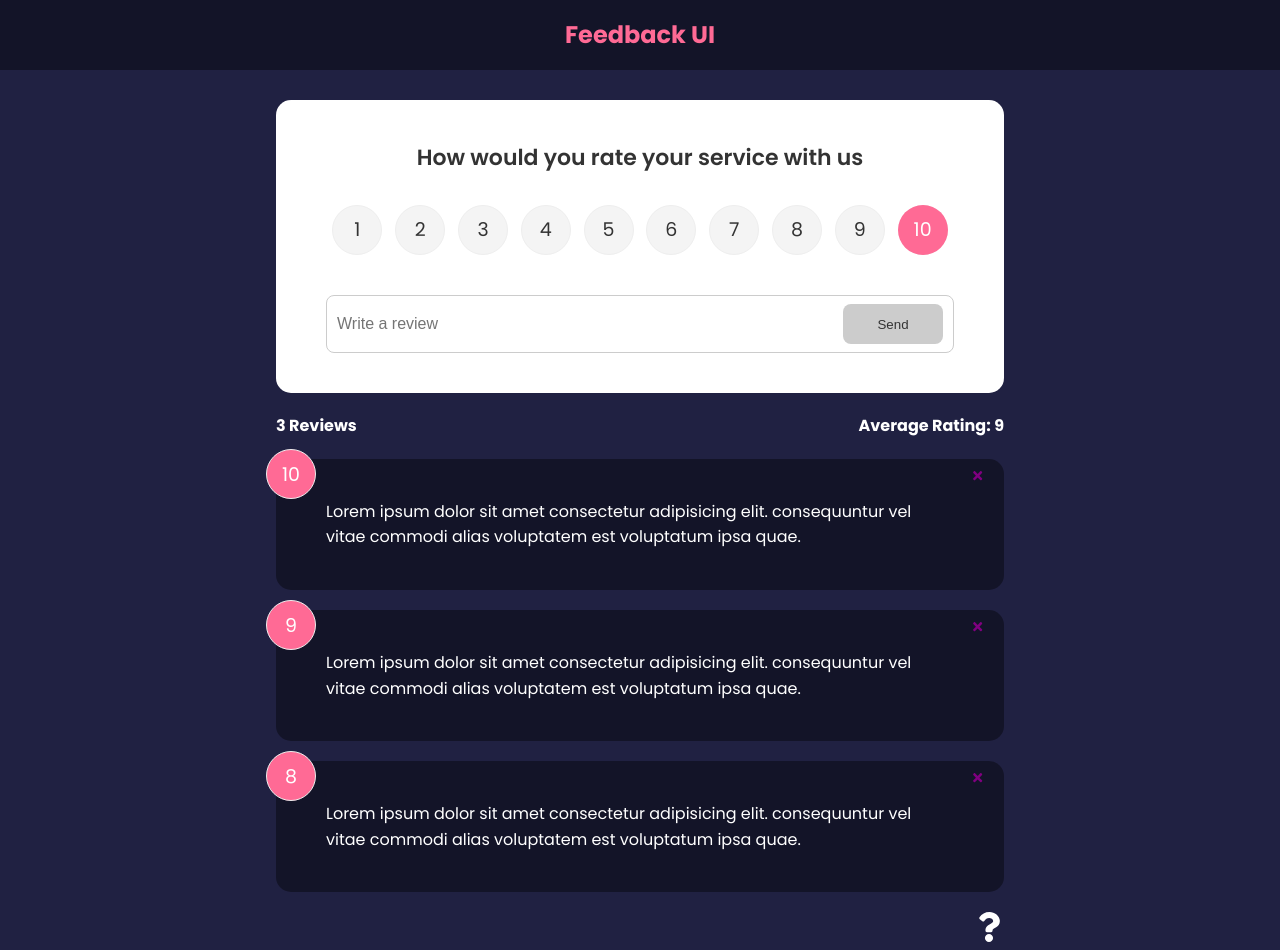
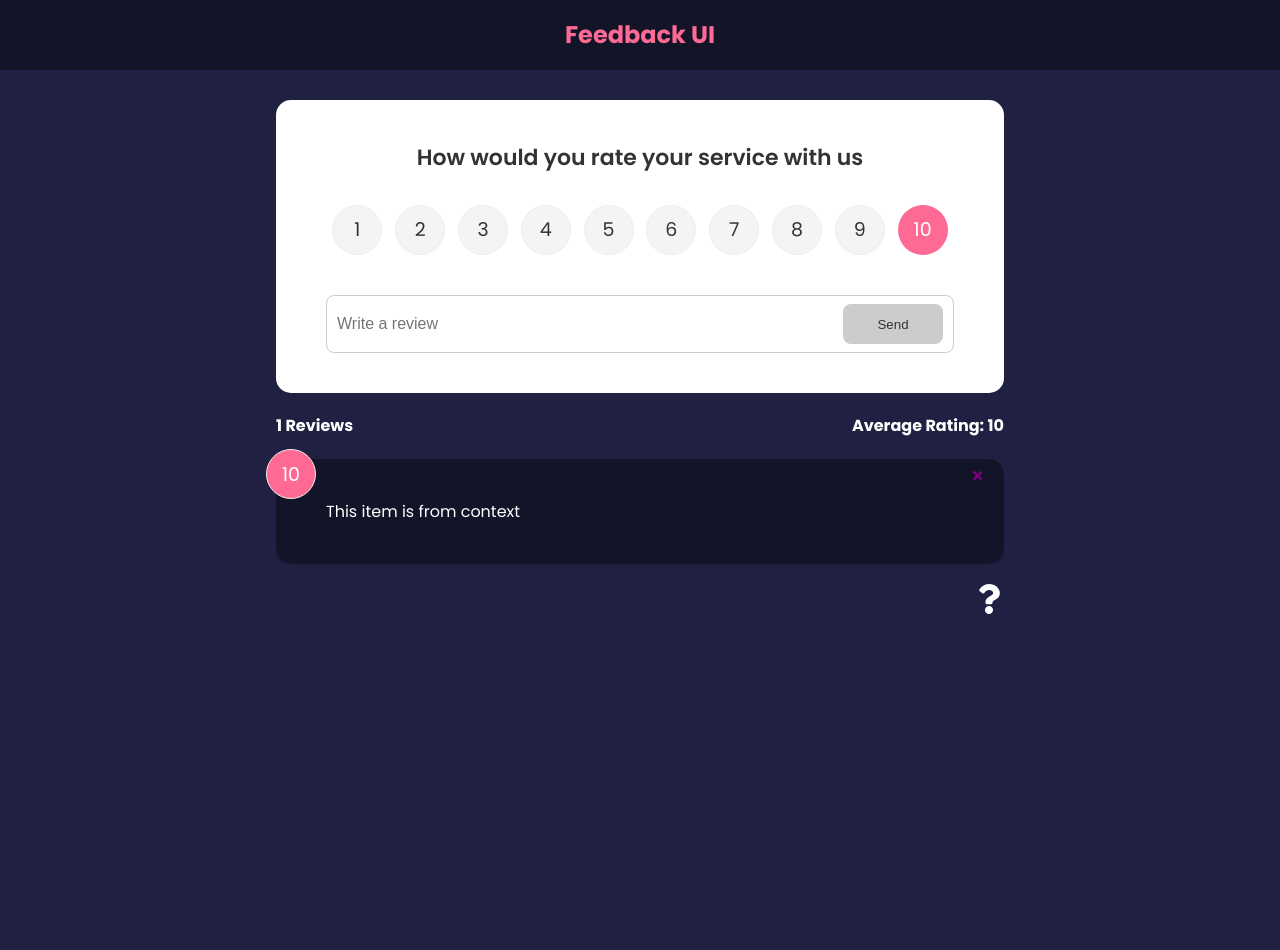
Before and after one commit to tobiakinlade/feedback-app, a React (Create React App) app: page / in a window 1280 px wide. After the commit the page ends 800 px from the top, so only its background shows below. Built offline with nearby package versions, Linux system fonts and the light colour scheme.

Commit message:
feedback context

```diff
--- a/src/App.js
+++ b/src/App.js
@@ -1,27 +1,16 @@
-import { v4 as uuidv4 } from 'uuid'
 import { BrowserRouter as Router, Route, Routes } from 'react-router-dom'
 import Header from './components/Header'
 import FeedbackList from './components/FeedbackList'
-import { useState } from 'react'
-import FeedbackData from './data/FeedbackData'
+
 import FeedbackStats from './components/FeedbackStats'
 import FeedbackForm from './components/FeedbackForm'
 import AboutPage from './pages/AboutPage'
 import AboutIconLink from './components/AboutIconLink'
+import { FeedbackProvider } from './context/FeedbackContext'
 
 export default function App() {
-  const [feedback, setFeedback] = useState(FeedbackData)
-  const deleteFeedback = (id) => {
-    if (window.confirm('Are you sure you want to delete?')) {
-      setFeedback(feedback.filter((item) => item.id !== id))
-    }
-  }
-
-  const addFeedback = (newFeedback) => {
-    newFeedback.id = uuidv4()
-    setFeedback([newFeedback, ...feedback])
-  }
   return (
+    <FeedbackProvider>
       <Router>
         <Header />
         <div className='container'>
@@ -31,12 +20,9 @@
               exact
               element={
                 <>
-                <FeedbackForm handleAdd={addFeedback} />
-                <FeedbackStats feedback={feedback} />
-                <FeedbackList
-                  handleDelete={deleteFeedback}
-                  feedback={feedback}
-                />
+                  <FeedbackForm />
+                  <FeedbackStats />
+                  <FeedbackList />
                 </>
               }
             ></Route>
@@ -46,5 +32,6 @@
           <AboutIconLink />
         </div>
       </Router>
+    </FeedbackProvider>
   )
 }
--- a/src/components/FeedbackForm.js
+++ b/src/components/FeedbackForm.js
@@ -2,12 +2,16 @@
 import Card from './share/Card'
 import Button from './share/Button'
 import RatingSelect from './RatingSelect'
+import { useContext } from 'react'
+import FeedbackContext from '../context/FeedbackContext'
 
-export default function FeedbackForm({ handleAdd }) {
+export default function FeedbackForm() {
   const [text, setText] = useState('')
   const [rating, setRating] = useState(10)
   const [btnDisabled, setBtnDisabled] = useState(true)
   const [message, setMessage] = useState('')
+
+  const { addFeedback } = useContext(FeedbackContext)
 
   const handleTextChange = (e) => {
     if (text === '') {
@@ -31,7 +35,7 @@
         text,
         rating,
       }
-      handleAdd(newFeedback)
+      addFeedback(newFeedback)
       setText('')
     }
   }
--- a/src/components/FeedbackItem.js
+++ b/src/components/FeedbackItem.js
@@ -1,12 +1,14 @@
 import Card from './share/Card'
 import PropTypes from 'prop-types'
 import { FaTimes } from 'react-icons/fa'
-
-export default function FeedbackItem({ item, handleDelete }) {
+import { useContext } from 'react'
+import FeedbackContext from '../context/FeedbackContext'
+export default function FeedbackItem({ item }) {
+  const { deleteFeedback } = useContext(FeedbackContext)
   return (
     <Card reverse={true}>
       <div className='num-display'>{item.rating}</div>
-      <button onClick={() => handleDelete(item.id)} className='close'>
+      <button onClick={() => deleteFeedback(item.id)} className='close'>
         <FaTimes color='purple' />
       </button>
       <div className='text-display'>{item.text}</div>
--- a/src/components/FeedbackList.js
+++ b/src/components/FeedbackList.js
@@ -1,8 +1,11 @@
 import { motion, AnimatePresence } from 'framer-motion'
+import { useContext } from 'react'
 import FeedbackItem from './FeedbackItem'
-import PropTypes from 'prop-types'
 
-export default function List({ feedback, handleDelete }) {
+import FeedbackContext from '../context/FeedbackContext'
+
+export default function List() {
+  const { feedback } = useContext(FeedbackContext)
   if (!feedback || feedback.length === 0) {
     return <p>No Feedback Yet</p>
   }
@@ -17,27 +20,10 @@
             animate={{ opacity: 1 }}
             exit={{ opacity: 0 }}
           >
-            <FeedbackItem key={index} item={item} handleDelete={handleDelete} />
+            <FeedbackItem key={index} item={item} />
           </motion.div>
         ))}
       </AnimatePresence>
     </div>
   )
-  // return (
-  //   <div className='feedback-list'>
-  //     {feedback.map((item, index) => (
-  //       <FeedbackItem key={index} item={item} handleDelete={handleDelete} />
-  //     ))}
-  //   </div>
-  // )
 }
-
-List.propTypes = {
-  feedback: PropTypes.arrayOf(
-    PropTypes.shape({
-      id: PropTypes.number.isRequired,
-      text: PropTypes.string.isRequired,
-      rating: PropTypes.number.isRequired,
-    })
-  ),
-}
--- a/src/components/FeedbackStats.js
+++ b/src/components/FeedbackStats.js
@@ -1,6 +1,8 @@
-import PropTypes from 'prop-types'
+import { useContext } from 'react'
+import FeedbackContext from '../context/FeedbackContext'
 
-export default function FeedbackStats({ feedback }) {
+export default function FeedbackStats() {
+  const { feedback } = useContext(FeedbackContext)
   // Calculate rating average
 
   let average =
@@ -16,7 +18,3 @@
     </div>
   )
 }
-
-FeedbackStats.propTypes = {
-  feedback: PropTypes.array.isRequired,
-}
--- /dev/null
+++ b/src/context/FeedbackContext.js
@@ -0,0 +1,31 @@
+import { createContext, useState } from 'react'
+import { v4 as uuidv4 } from 'uuid'
+const FeedbackContext = createContext()
+
+export const FeedbackProvider = ({ children }) => {
+  const [feedback, setFeedback] = useState([
+    {
+      id: 1,
+      text: 'This item is from context',
+      rating: 10,
+    },
+  ])
+
+  const deleteFeedback = (id) => {
+    if (window.confirm('Are you sure you want to delete?')) {
+      setFeedback(feedback.filter((item) => item.id !== id))
+    }
+  }
+
+  const addFeedback = (newFeedback) => {
+    newFeedback.id = uuidv4()
+    setFeedback([newFeedback, ...feedback])
+  }
+  return (
+    <FeedbackContext.Provider value={{ feedback, deleteFeedback, addFeedback }}>
+      {children}
+    </FeedbackContext.Provider>
+  )
+}
+
+export default FeedbackContext
```
Lines whose indentation alone changed are shown as unchanged.
